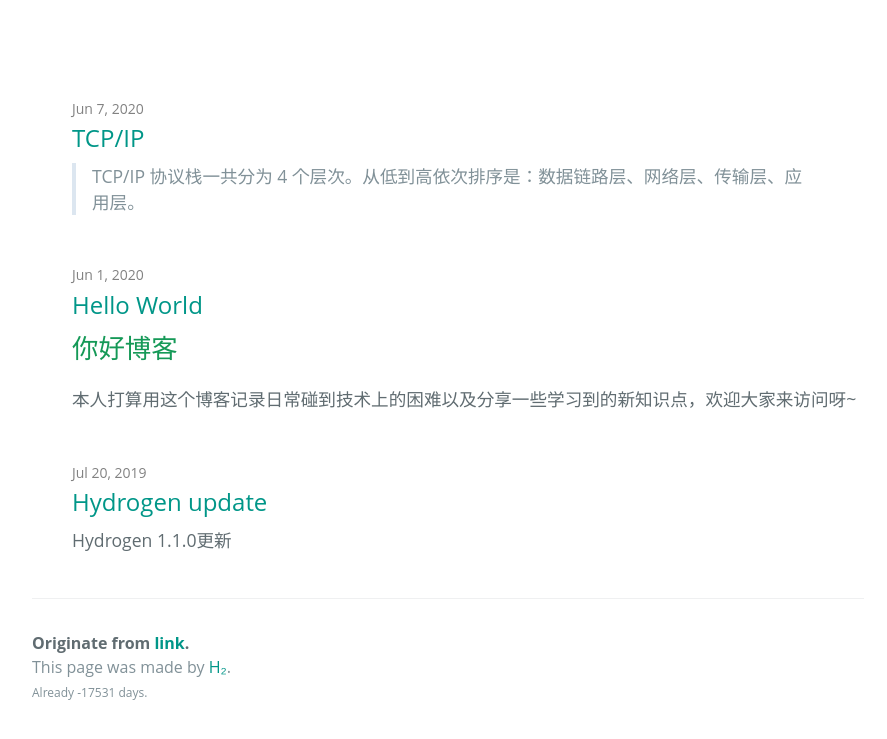
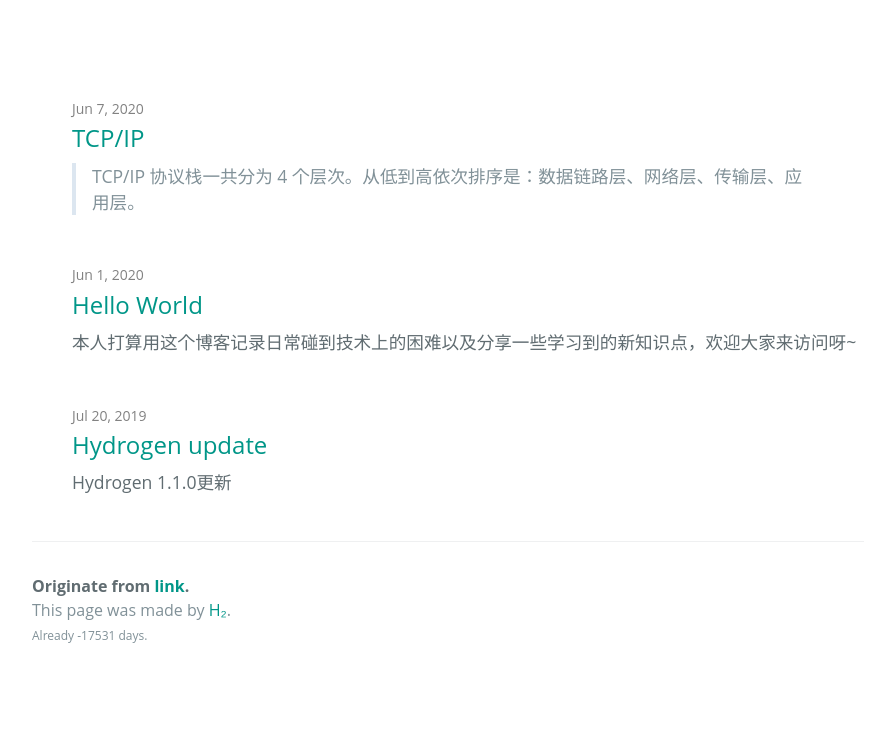
Before and after one commit to Mrllli/Mrllli.github.io, a Jekyll site: the page built from index.html, in a window 1280 px wide and 1124 px high. Shown: the part 373-1112 px from the top of the window, without its empty margins (192-1079 px from the left). Built offline with Jekyll 4.4.1, drawn with Linux system fonts in a browser that asks for light colours; some web fonts are replaced; the list of posts is cut into pages by our own code.

Commit message:
Update 2020-06-01-Hello-MyBlog.md

```diff
--- a/_posts/2020-06-01-Hello-MyBlog.md
+++ b/_posts/2020-06-01-Hello-MyBlog.md
@@ -3,5 +3,4 @@ layout: post
 title: Hello World
 ---
 
-## 你好博客
 本人打算用这个博客记录日常碰到技术上的困难以及分享一些学习到的新知识点，欢迎大家来访问呀~
```
